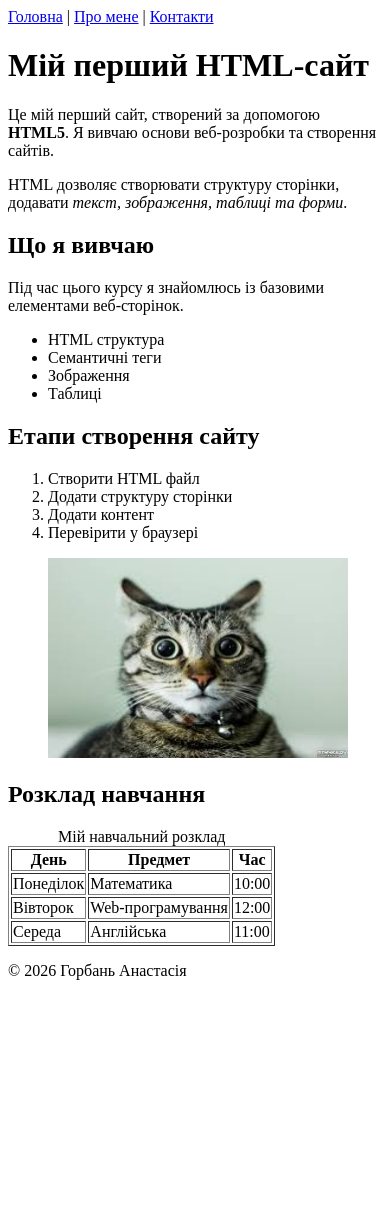
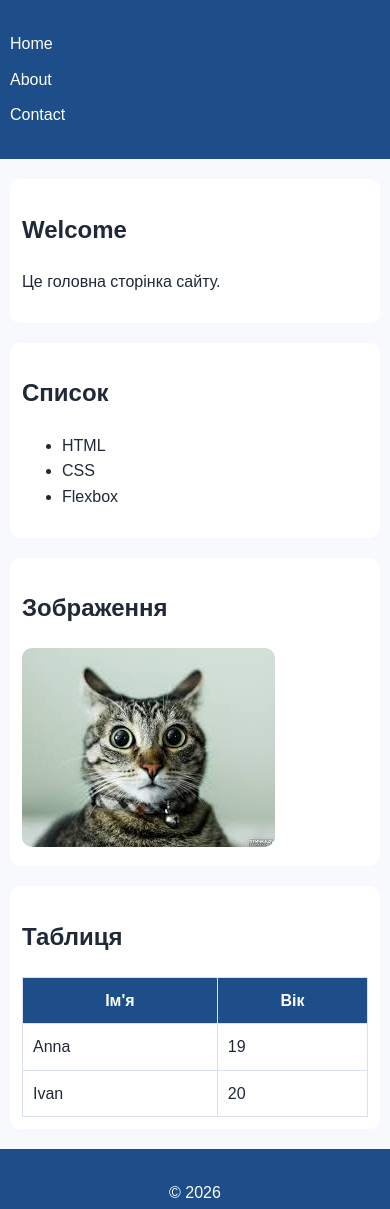
Before and after one commit to nastagorban1/neww1, a plain HTML site: page index.html in a window 390 px wide. Before the commit the page ends 996 px from the top, so only its background shows below. Drawn offline with Linux system fonts and the light colour scheme.

Commit message:
update project

```diff
--- a/index.html
+++ b/index.html
@@ -1,93 +1,60 @@
 <!DOCTYPE html>
 <html lang="uk">
 <head>
-<meta charset="UTF-8">
-<meta name="viewport" content="width=device-width, initial-scale=1.0">
-<meta name="description" content="Мій перший HTML сайт з прикладами тексту, списків, таблиць та зображень.">
-<title>Мій перший HTML-сайт</title>
+  <meta charset="UTF-8">
+  <title>Home</title>
+  <link rel="stylesheet" href="./styles/style.css">
+  <link rel="stylesheet" href="./styles/responsive.css">
 </head>
 
 <body>
 
-<header>
-<nav>
-<a href="index.html">Головна</a> |
-<a href="pages/about.html">Про мене</a> |
-<a href="pages/contact.html">Контакти</a>
-</nav>
+<header class="site-header">
+  <div class="container">
+    <nav>
+      <ul class="nav-list">
+        <li><a class="active" href="index.html">Home</a></li>
+        <li><a href="pages/about.html">About</a></li>
+        <li><a href="pages/contact.html">Contact</a></li>
+      </ul>
+    </nav>
+  </div>
 </header>
 
-<main>
+<main class="container">
 
-<h1>Мій перший HTML-сайт</h1>
+  <section class="section">
+    <h1>Welcome</h1>
+    <p>Це головна сторінка сайту.</p>
+  </section>
 
-<p>Це мій перший сайт, створений за допомогою <strong>HTML5</strong>. Я вивчаю основи веб-розробки та створення сайтів.</p>
+  <section class="section">
+    <h2>Список</h2>
+    <ul>
+      <li>HTML</li>
+      <li>CSS</li>
+      <li>Flexbox</li>
+    </ul>
+  </section>
 
-<p>HTML дозволяє створювати структуру сторінки, додавати <em>текст, зображення, таблиці та форми</em>.</p>
-<h2>Що я вивчаю</h2>
+  <section class="section">
+    <h2>Зображення</h2>
+    <img src="assets/img/images (1).jpg" alt="image">
+  </section>
 
-<p>Під час цього курсу я знайомлюсь із базовими елементами веб-сторінок.</p>
-
-<ul>
-<li>HTML структура</li>
-<li>Семантичні теги</li>
-<li>Зображення</li>
-<li>Таблиці</li>
-</ul>
-
-<h2>Етапи створення сайту</h2>
-
-<ol>
-<li>Створити HTML файл</li>
-<li>Додати структуру сторінки</li>
-<li>Додати контент</li>
-<li>Перевірити у браузері</li>
-</ol>
-
-<figure>
-<img src="assets/img/images (1).jpg" alt="Моє фото або приклад зображення" width="300" height="200">
-
-</figure>
-
-<h2>Розклад навчання</h2>
-
-<table border="1">
-<caption>Мій навчальний розклад</caption>
-
-<thead>
-<tr>
-<th>День</th>
-<th>Предмет</th>
-<th>Час</th>
-</tr>
-</thead>
-
-<tbody>
-<tr>
-<td>Понеділок</td>
-<td>Математика</td>
-<td>10:00</td>
-</tr>
-
-<tr>
-<td>Вівторок</td>
-<td>Web-програмування</td>
-<td>12:00</td>
-</tr>
-
-<tr>
-<td>Середа</td>
-<td>Англійська</td>
-<td>11:00</td>
-</tr>
-</tbody>
-
-</table>
+  <section class="section">
+    <h2>Таблиця</h2>
+    <table>
+      <tr><th>Ім'я</th><th>Вік</th></tr>
+      <tr><td>Anna</td><td>19</td></tr>
+      <tr><td>Ivan</td><td>20</td></tr>
+    </table>
+  </section>
 
 </main>
 
-<footer>
-<p>© 2026 Горбань Анастасія</p>
+<footer class="site-footer">
+  <p>© 2026</p>
 </footer>
 
 </body>
--- /dev/null
+++ b/styles/responsive.css
@@ -0,0 +1,19 @@
+@media (max-width: 768px) {
+
+  .nav-list {
+    flex-direction: column;
+    gap: 10px;
+  }
+
+  .container {
+    width: calc(100% - 20px);
+  }
+
+  h1 {
+    font-size: 24px;
+  }
+
+  .section {
+    padding: 12px;
+  }
+}
--- /dev/null
+++ b/styles/style.css
@@ -0,0 +1,116 @@
+:root {
+  --primary: #1d4e89;
+  --accent: #ffb703;
+  --bg: #f7f9fc;
+  --text: #1f2937;
+  --border: #d9e2ec;
+}
+
+* {
+  box-sizing: border-box;
+}
+
+body {
+  margin: 0;
+  font-family: Arial, sans-serif;
+  background: var(--bg);
+  color: var(--text);
+  line-height: 1.6;
+}
+
+/* container */
+.container {
+  width: min(1100px, 100% - 32px);
+  margin: 0 auto;
+}
+
+/* HEADER */
+.site-header {
+  background: var(--primary);
+  color: white;
+  padding: 15px 0;
+}
+
+.nav-list {
+  display: flex;
+  gap: 20px;
+  list-style: none;
+  padding: 0;
+}
+
+.nav-list a {
+  color: white;
+  text-decoration: none;
+}
+
+.nav-list a:hover {
+  color: var(--accent);
+}
+
+.active {
+  color: var(--accent);
+}
+
+/* sections */
+.section {
+  background: white;
+  margin: 20px 0;
+  padding: 20px;
+  border-radius: 10px;
+}
+
+/* images */
+img {
+  max-width: 100%;
+  border-radius: 10px;
+}
+
+/* table */
+table {
+  width: 100%;
+  border-collapse: collapse;
+}
+
+th, td {
+  border: 1px solid var(--border);
+  padding: 10px;
+}
+
+th {
+  background: var(--primary);
+  color: white;
+}
+
+/* FORM */
+input, select, textarea {
+  width: 100%;
+  padding: 10px;
+  border: 1px solid var(--border);
+  border-radius: 8px;
+}
+
+input:focus, textarea:focus {
+  border-color: var(--primary);
+  outline: none;
+}
+
+button {
+  background: var(--primary);
+  color: white;
+  padding: 10px 15px;
+  border: none;
+  border-radius: 8px;
+  cursor: pointer;
+}
+
+button:hover {
+  opacity: 0.9;
+}
+
+/* footer */
+.site-footer {
+  text-align: center;
+  padding: 15px;
+  background: var(--primary);
+  color: white;
+}
```
Also changed, not shown: pages/about.html (+36 -43 lines), pages/contact.html (+27 -73 lines), 1 other file.
